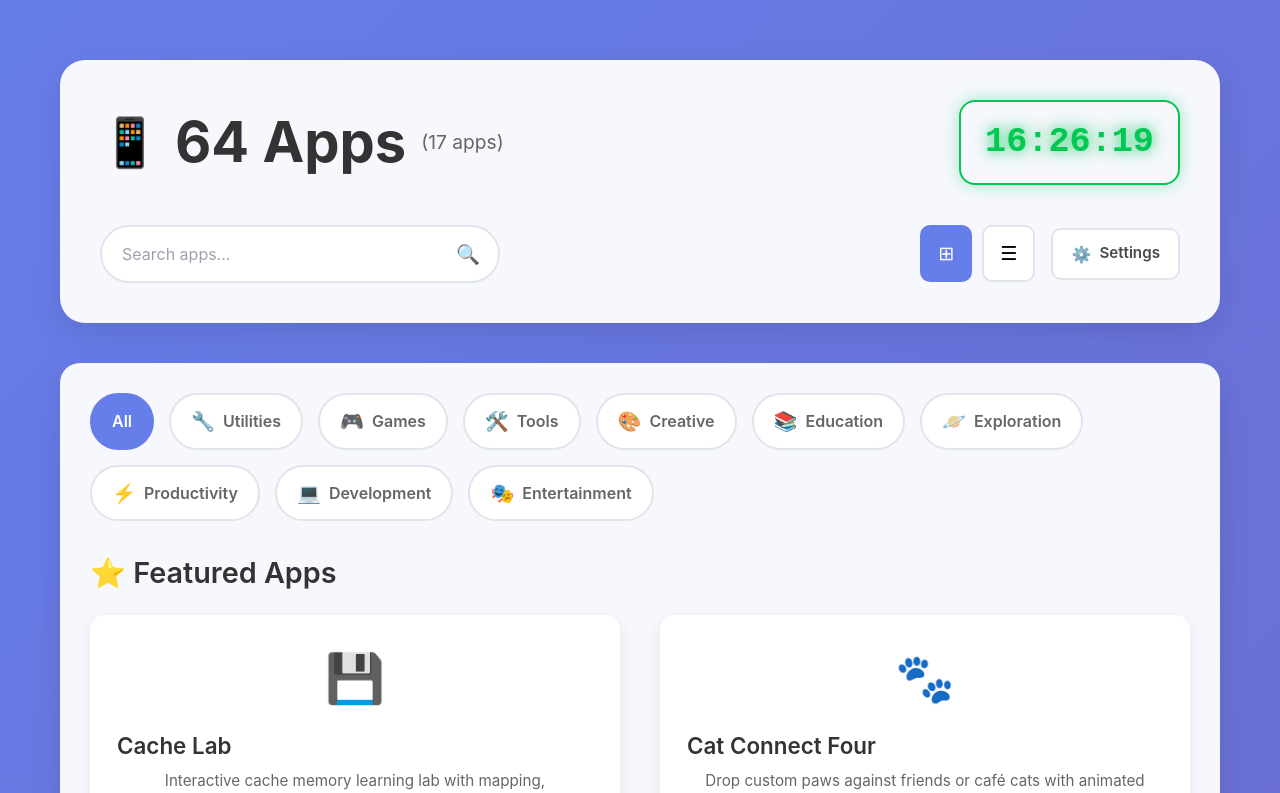
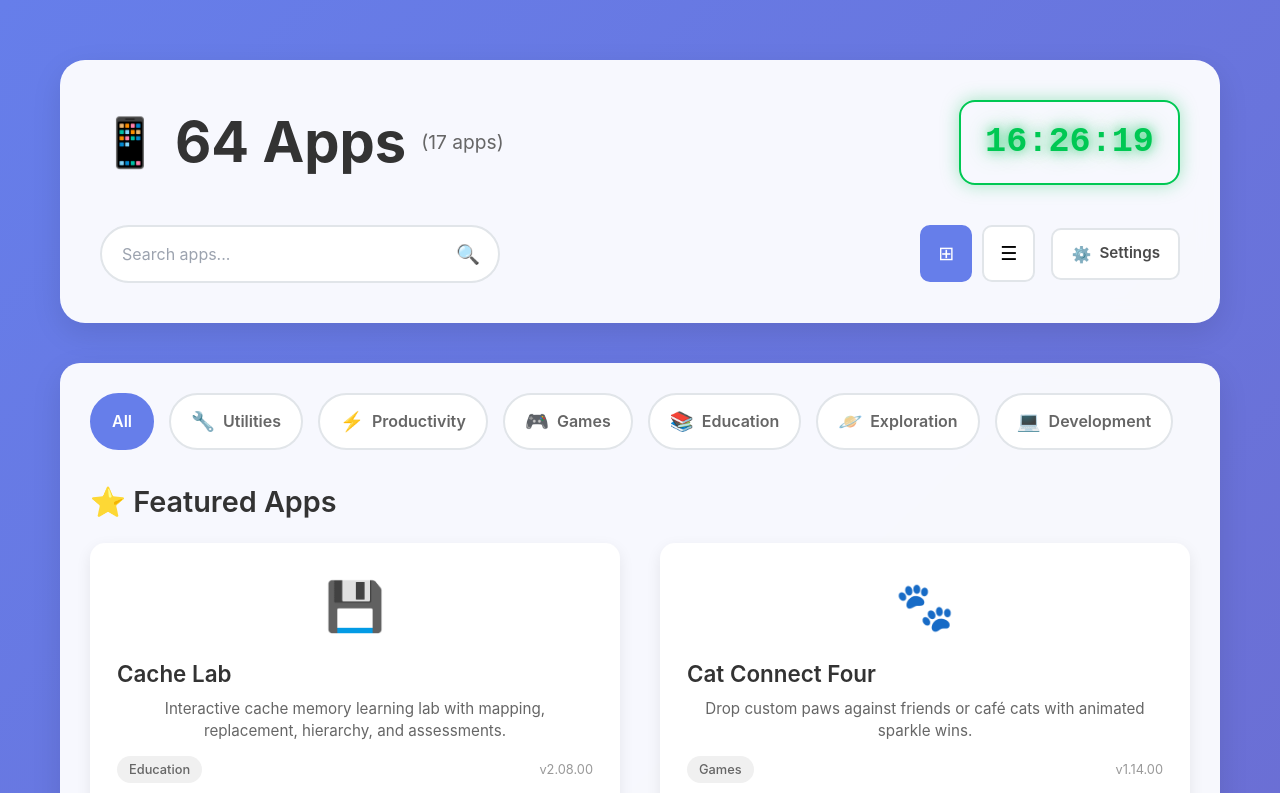
Before and after one commit to Hardik-S/g1, a React app: page / in a window 1280 px wide. Shown: the top 793 px of the page. Built offline with nearby package versions, Linux system fonts and the light colour scheme.

Commit message:
Derive launcher categories from available apps

```diff
--- a/src/components/AppLauncher.js
+++ b/src/components/AppLauncher.js
@@ -148,9 +148,26 @@ const AppLauncher = () => {
     };
   }, [handleCloseWithoutSaving, isSettingsOpen]);
 
-  const categories = ['All', ...Object.keys(APP_CATEGORIES)];
+  const allApps = useMemo(() => getAllApps(), []);
 
-  const allApps = useMemo(() => getAllApps(), []);
+  const categories = useMemo(() => {
+    const categoriesFromApps = [];
+
+    allApps.forEach((app) => {
+      if (!app || !app.category) {
+        return;
+      }
+
+      if (!categoriesFromApps.includes(app.category)) {
+        categoriesFromApps.push(app.category);
+      }
+    });
+
+    const knownCategories = categoriesFromApps.filter((category) => APP_CATEGORIES[category]);
+    const customCategories = categoriesFromApps.filter((category) => !APP_CATEGORIES[category]);
+
+    return ['All', ...knownCategories, ...customCategories];
+  }, [allApps]);
 
   const filteredApps = useMemo(() => allApps
     .filter((app) => {
```
Also changed, not shown: 1 other file (tests, documents, lock files or other folders).
